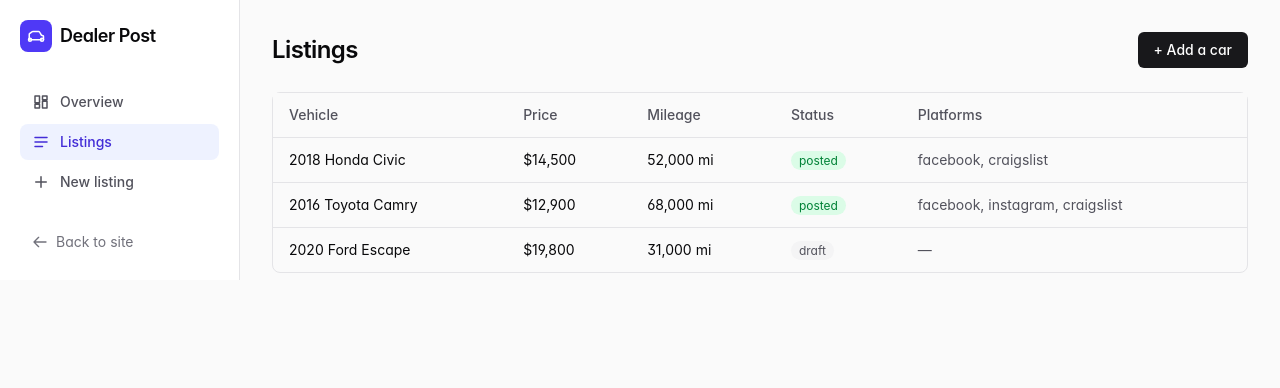
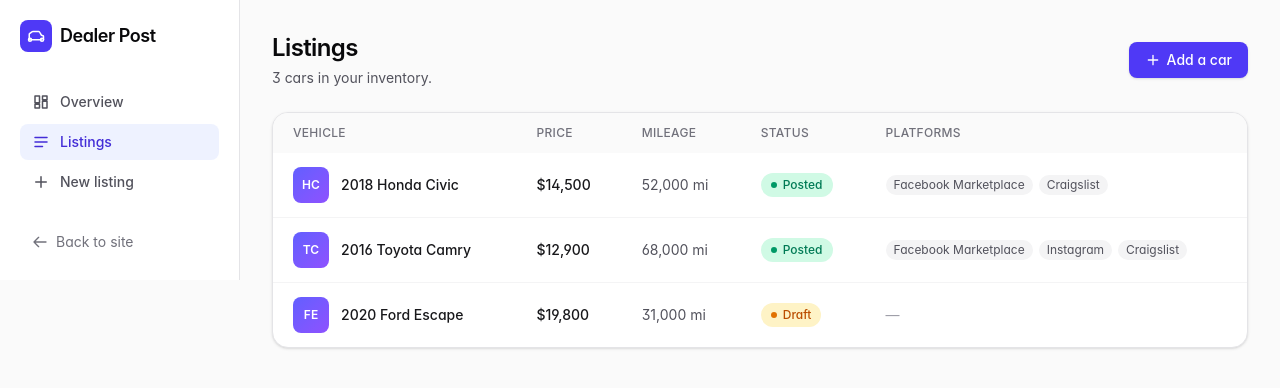
Before and after one commit to xenpain-source/dealer-post, a Next.js app: page /dashboard/listings in a window 1280 px wide. Shown: the top 388 px of the page. Built offline with nearby package versions, Linux system fonts and the light colour scheme.

Commit message:
Update page.tsx

```diff
--- a/app/(dashboard)/dashboard/listings/page.tsx
+++ b/app/(dashboard)/dashboard/listings/page.tsx
@@ -1,63 +1,112 @@
 import Link from "next/link";
 import type { Metadata } from "next";
 import { sampleListings } from "@/lib/listings";
+import { platforms } from "@/lib/platforms";
 
 export const metadata: Metadata = {
   title: "Listings",
 };
 
+function platformName(id: string) {
+  return platforms.find((p) => p.id === id)?.name ?? id;
+}
+
 export default function ListingsPage() {
   return (
     <div>
       <div className="flex flex-col gap-3 sm:flex-row sm:items-center sm:justify-between">
-        <h1 className="text-2xl font-semibold tracking-tight">Listings</h1>
+        <div>
+          <h1 className="text-2xl font-semibold tracking-tight">Listings</h1>
+          <p className="mt-1 text-sm text-zinc-600">
+            {sampleListings.length} cars in your inventory.
+          </p>
+        </div>
         <Link
           href="/dashboard/listings/new"
-          className="w-fit rounded-md bg-zinc-900 px-4 py-2 text-sm font-medium text-white hover:bg-zinc-700"
+          className="inline-flex w-fit items-center gap-1.5 rounded-lg bg-indigo-600 px-4 py-2 text-sm font-medium text-white shadow-sm transition-colors hover:bg-indigo-700"
         >
-          + Add a car
+          <svg
+            viewBox="0 0 24 24"
+            fill="none"
+            className="h-4 w-4"
+            stroke="currentColor"
+            strokeWidth="2"
+            strokeLinecap="round"
+          >
+            <path d="M12 5v14M5 12h14" />
+          </svg>
+          Add a car
         </Link>
       </div>
 
-      <div className="mt-6 rounded-lg border border-zinc-200">
+      <div className="mt-6 overflow-hidden rounded-2xl border border-zinc-200 bg-white shadow-sm">
         <div className="overflow-x-auto">
           <table className="w-full text-left text-sm">
-            <thead className="bg-zinc-50 text-zinc-600">
+            <thead className="bg-zinc-50 text-xs font-medium tracking-wide text-zinc-500 uppercase">
               <tr>
-                <th className="px-4 py-3 font-medium">Vehicle</th>
-                <th className="px-4 py-3 font-medium">Price</th>
-                <th className="px-4 py-3 font-medium">Mileage</th>
-                <th className="px-4 py-3 font-medium">Status</th>
-                <th className="px-4 py-3 font-medium">Platforms</th>
+                <th className="px-5 py-3 font-medium">Vehicle</th>
+                <th className="px-5 py-3 font-medium">Price</th>
+                <th className="px-5 py-3 font-medium">Mileage</th>
+                <th className="px-5 py-3 font-medium">Status</th>
+                <th className="px-5 py-3 font-medium">Platforms</th>
               </tr>
             </thead>
-            <tbody>
+            <tbody className="divide-y divide-zinc-100">
               {sampleListings.map((listing) => (
-                <tr key={listing.id} className="border-t border-zinc-200">
-                  <td className="px-4 py-3 whitespace-nowrap">
-                    {listing.year} {listing.make} {listing.model}
+                <tr
+                  key={listing.id}
+                  className="transition-colors hover:bg-zinc-50"
+                >
+                  <td className="px-5 py-3.5 whitespace-nowrap">
+                    <div className="flex items-center gap-3">
+                      <div className="flex h-9 w-9 shrink-0 items-center justify-center rounded-lg bg-gradient-to-br from-indigo-500 to-violet-500 text-xs font-semibold text-white">
+                        {listing.make.slice(0, 1)}
+                        {listing.model.slice(0, 1)}
+                      </div>
+                      <span className="font-medium text-zinc-900">
+                        {listing.year} {listing.make} {listing.model}
+                      </span>
+                    </div>
                   </td>
-                  <td className="px-4 py-3 whitespace-nowrap">
+                  <td className="px-5 py-3.5 font-medium whitespace-nowrap text-zinc-900">
                     ${listing.price.toLocaleString()}
                   </td>
-                  <td className="px-4 py-3 whitespace-nowrap">
+                  <td className="px-5 py-3.5 whitespace-nowrap text-zinc-600">
                     {listing.mileage.toLocaleString()} mi
                   </td>
-                  <td className="px-4 py-3 whitespace-nowrap">
+                  <td className="px-5 py-3.5 whitespace-nowrap">
                     <span
-                      className={`rounded-full px-2 py-0.5 text-xs ${
+                      className={`inline-flex items-center gap-1.5 rounded-full px-2.5 py-1 text-xs font-medium ${
                         listing.status === "posted"
-                          ? "bg-green-100 text-green-700"
-                          : "bg-zinc-100 text-zinc-600"
+                          ? "bg-emerald-100 text-emerald-700"
+                          : "bg-amber-100 text-amber-700"
                       }`}
                     >
-                      {listing.status}
+                      <span
+                        className={`h-1.5 w-1.5 rounded-full ${
+                          listing.status === "posted"
+                            ? "bg-emerald-600"
+                            : "bg-amber-600"
+                        }`}
+                      />
+                      {listing.status === "posted" ? "Posted" : "Draft"}
                     </span>
                   </td>
-                  <td className="px-4 py-3 whitespace-nowrap text-zinc-600">
-                    {listing.platforms.length > 0
-                      ? listing.platforms.join(", ")
-                      : "—"}
+                  <td className="px-5 py-3.5 whitespace-nowrap">
+                    {listing.platforms.length > 0 ? (
+                      <div className="flex flex-wrap gap-1.5">
+                        {listing.platforms.map((id) => (
+                          <span
+                            key={id}
+                            className="rounded-full bg-zinc-100 px-2 py-0.5 text-xs text-zinc-600"
+                          >
+                            {platformName(id)}
+                          </span>
+                        ))}
+                      </div>
+                    ) : (
+                      <span className="text-zinc-400">—</span>
+                    )}
                   </td>
                 </tr>
               ))}
```
